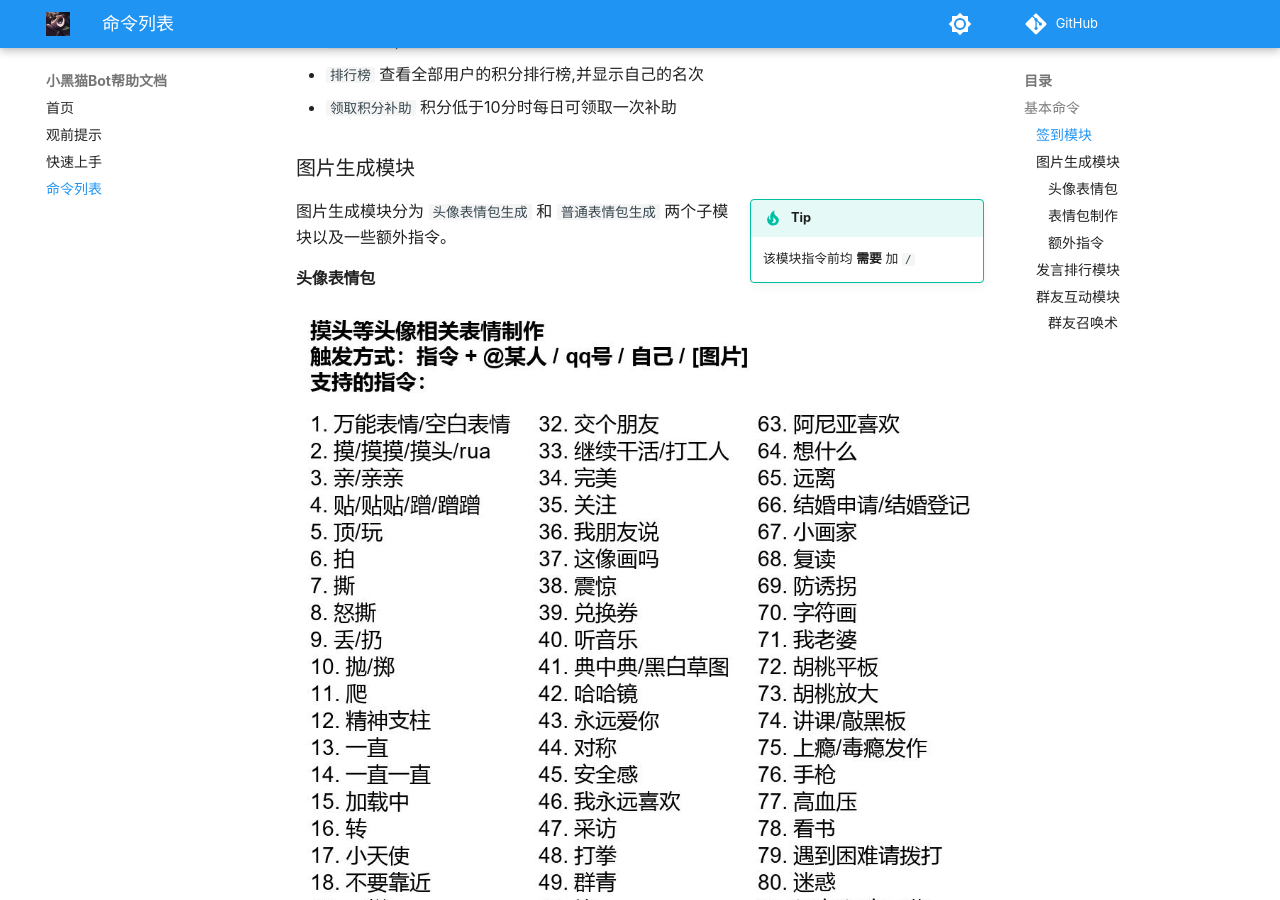
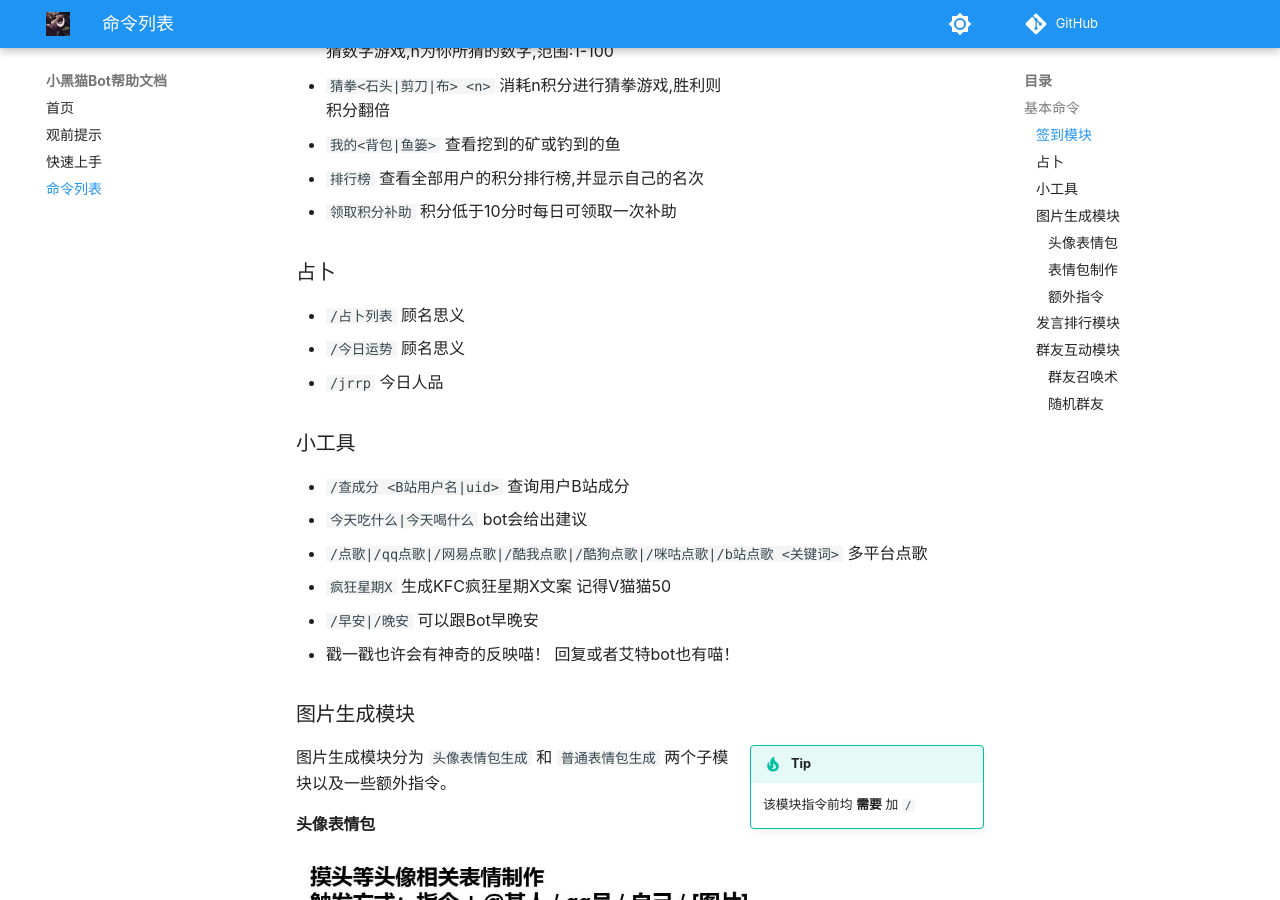
Before and after one commit to LxhCatBot/lxhbot-docs, an MkDocs documentation site: the page built from docs/commands.md, in a window 1280 px wide and 900 px high, scrolled down 898 px. Built offline with MkDocs 1.6.1 and Material for MkDocs 9.7.7, drawn with Linux system fonts in a browser that asks for light colours; some web fonts are replaced; comment, search, counter and statistics services are not loaded; some of the changed text lies outside the part shown.

Commit message:
Update: 更新命令列表 补全文档 补全README

```diff
--- a/docs/commands.md
+++ b/docs/commands.md
@@ -4,6 +4,9 @@
 
     观看此章前,我们 **强烈建议** 您先阅读 [观前提示](./notice.md) <br>
     如果您在未仔细阅读此帮助文档的情况下出现任何问题或损失,小黑猫bot运营组将不会做任何解答,也不负任何责任。
+
+!!! note
+    移动端点击左上角可以展开大目录，点击大目录中对应章节右边的按钮可以展开小目录
 
 ## 基本命令
 
@@ -29,6 +32,21 @@
 - `排行榜` 查看全部用户的积分排行榜,并显示自己的名次
 - `领取积分补助` 积分低于10分时每日可领取一次补助
 
+### 占卜
+
+- `/占卜列表` 顾名思义
+- `/今日运势` 顾名思义
+- `/jrrp` 今日人品
+
+### 小工具
+
+- `/查成分 <B站用户名|uid>` 查询用户B站成分
+- `今天吃什么|今天喝什么` bot会给出建议
+- `/点歌|/qq点歌|/网易点歌|/酷我点歌|/酷狗点歌|/咪咕点歌|/b站点歌 <关键词>` 多平台点歌
+- `疯狂星期X` 生成KFC疯狂星期X文案 记得V猫猫50
+- `/早安|/晚安` 可以跟Bot早晚安
+- 戳一戳也许会有神奇的反映喵！ 回复或者艾特bot也有喵！
+
 ### 图片生成模块
 
 !!! tip inline end
@@ -47,10 +65,8 @@
 
 #### 额外指令
 
-
 - `/5000兆 <上部内容> <下部内容>` 生成5000兆表情包
 - `<emoji>+<emoji>` 生成emoji表情包 **指令中的`+`不可省略** 例：`😊+😍`
-
 
 ### 发言排行模块
 
@@ -60,9 +76,15 @@
 ### 群友互动模块
 
 #### 群友召唤术
+
 - `/设置召唤 昵称 QQ号` 例: `/设置召唤 猫猫 2572204078`
 - `/删除召唤 昵称`
 - `/召唤+昵称` **该命令中的加号无需输入**
 - `/召唤列表`
 
-//TODO
+#### 随机群友
+
+- `/娶群友` 随机找一位群友娶了！纯爱 双向奔赴版，每天刷新一次，两个人会互相抽到对方。
+- `/透群友` 随机找一位群友透了！
+- `/群友卡池` 这个群能抽到什么老婆呢
+- `/涩涩记录` 查看当前群的群友今日被透的次数，被透次数是跨群的，也就是说群友在别的群挨透也会在记录里显示出来。
```
Also changed, not shown: README.md (+21 -1 lines), docs/notice.md (+1 -1 lines), docs/source.txt (+2 -7 lines), docs/start.md (+5 -0 lines).
